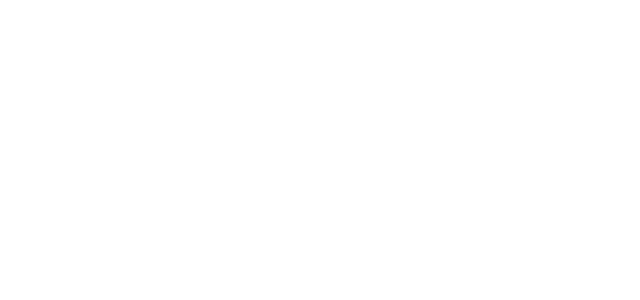
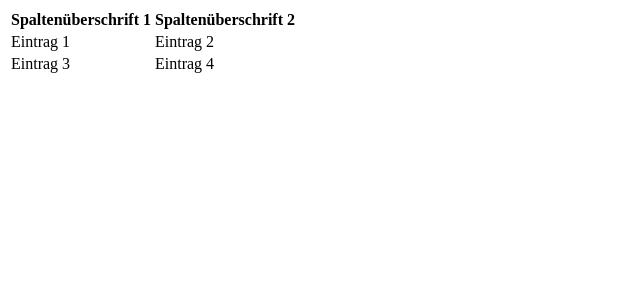
Before and after one commit to HardRockingSoldier/dynamic-table-frontend, an Angular app: page / in a window 1280 px wide. Shown: the top 300 px of the page, without its empty margins (0-640 px from the left). Built offline with nearby package versions, Linux system fonts and the light colour scheme.

Commit message:
Added basic functionality to DynamicTable

```diff
--- a/src/app/app.component.html
+++ b/src/app/app.component.html
@@ -0,0 +1,18 @@
+<div>
+  <table>
+    <thead>
+      <tr>
+        <th *ngFor="let column of dynamicTable.dynamicTableColumns">
+          {{ column.headerText }}
+        </th>
+      </tr>
+    </thead>
+    <tbody class="my-table body">
+      <tr *ngFor="let row of dynamicTable.dynamicTableRows">
+        <td *ngFor="let entry of row.dynamicTableRowEntries">
+          {{ entry.columnText }}
+        </td>
+      </tr>
+    </tbody>
+  </table>
+</div>
```
Also changed, not shown: src/app/app.component.ts (+1 -6 lines).
